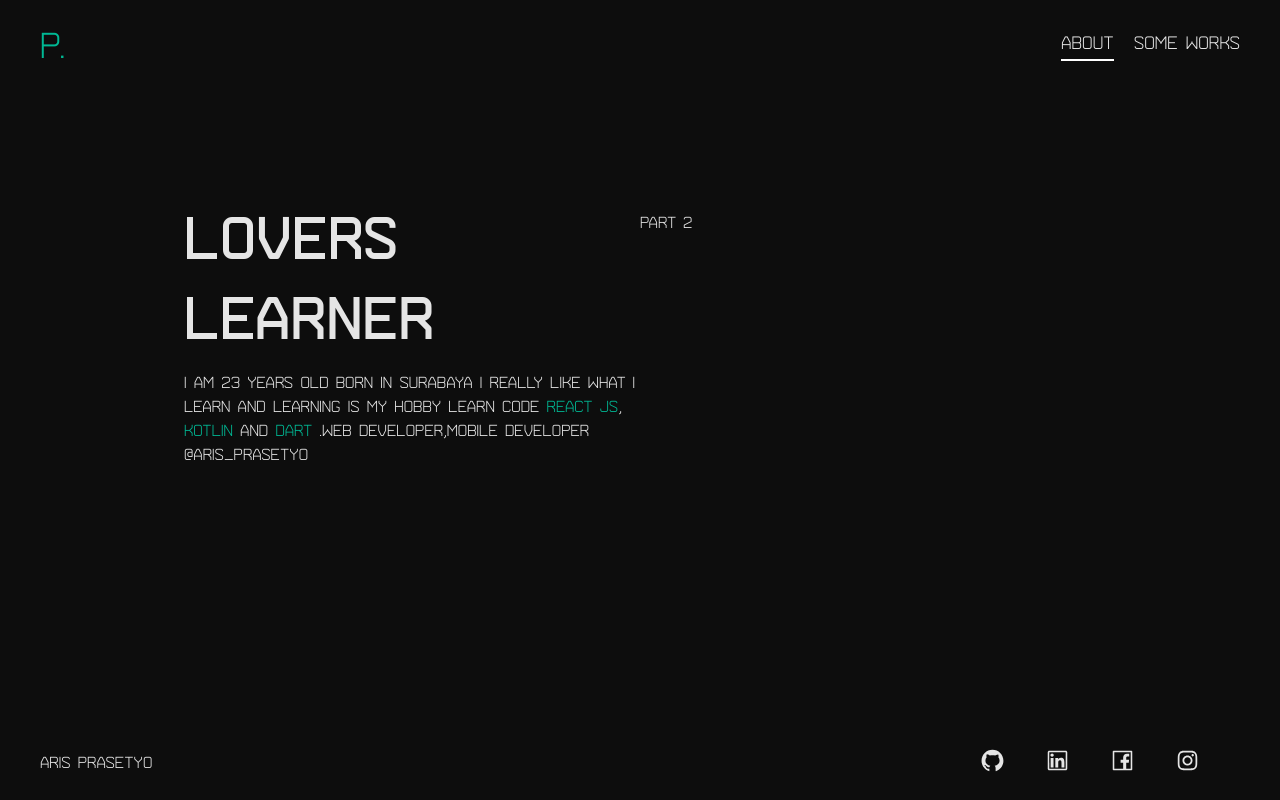
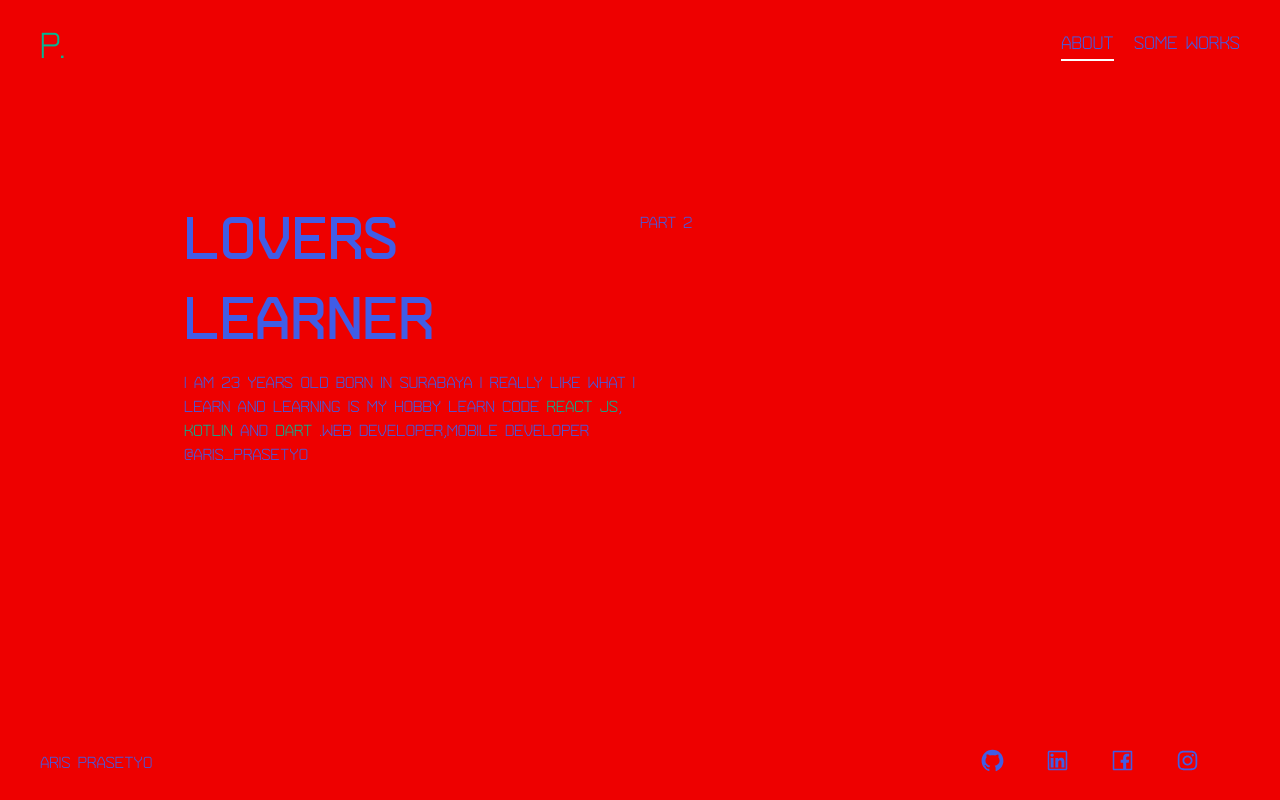
Before and after one commit to aris-creator/Portofolio_Fix_98767, a Next.js app: page / in a window 1280 px wide. Built offline with nearby package versions, Linux system fonts and the light colour scheme.

Commit message:
Update global.css

```diff
--- a/styles/global.css
+++ b/styles/global.css
@@ -16,8 +16,8 @@
 /* General */
 body {
   font-family: arame-thin, serif;
-  background: #0d0d0d;
-  color: #e5e5e5;
+  background: #EE0000;
+  color: #405DE6;
 }
 h1 {
   @apply xl:text-6xl sm:text-5xl text-4xl h-20;
```
